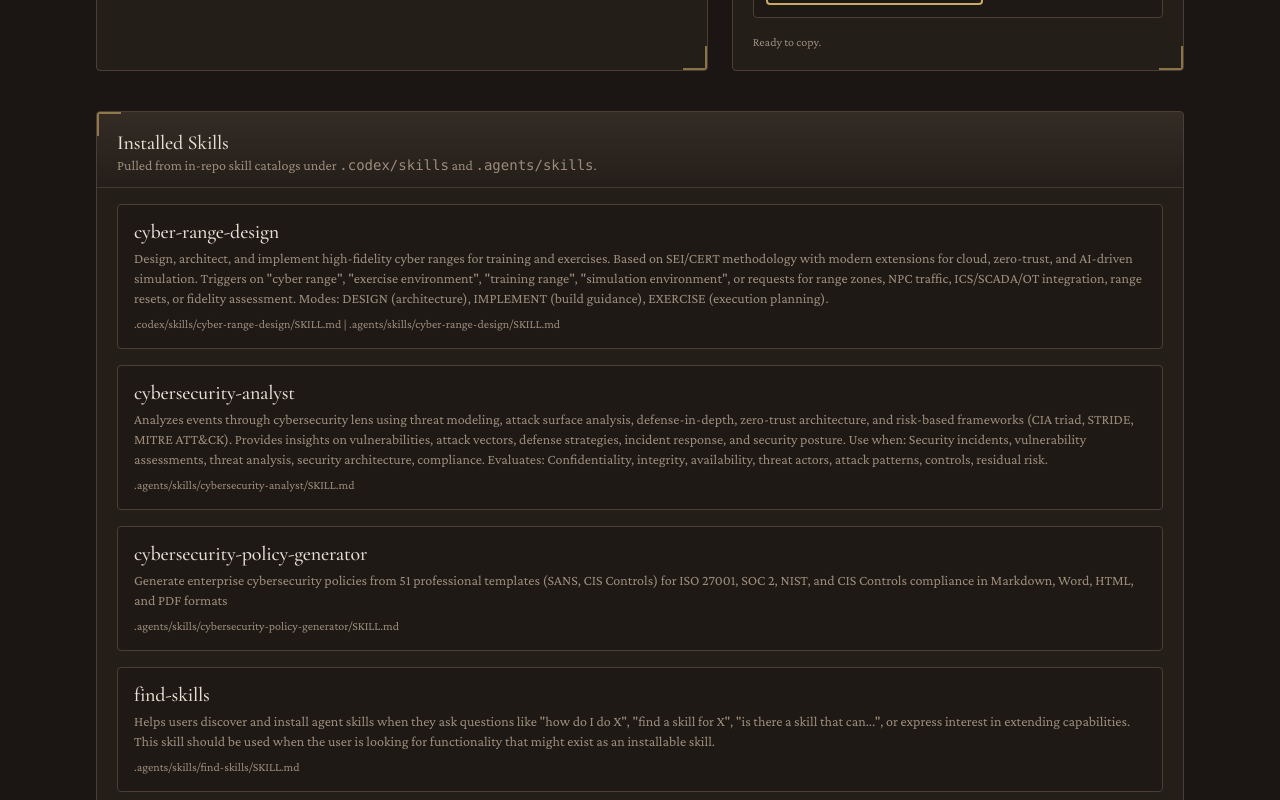
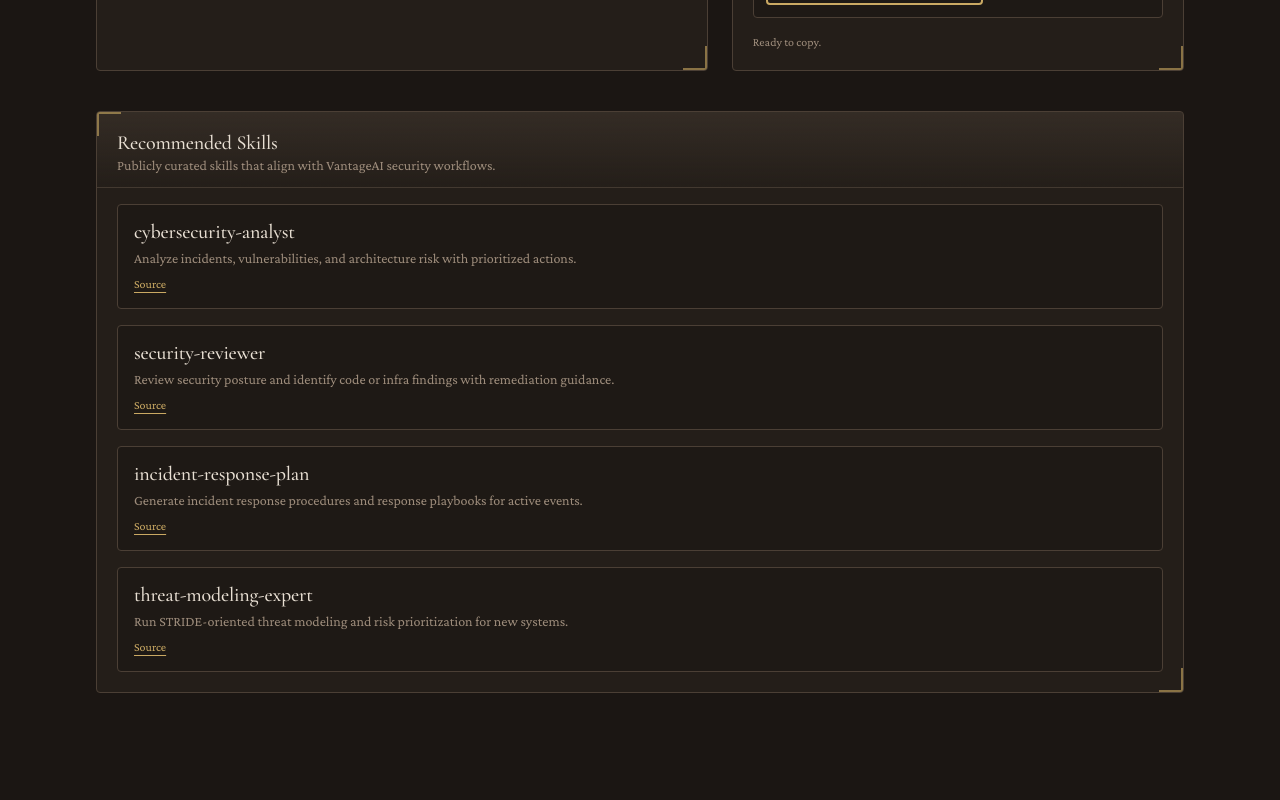
Before and after one commit to johngutierrez31/VantageAI, a Next.js app: page /skills in a window 1280 px wide. Shown: the part 860-1660 px from the top of the page. After the commit the page ends 1601 px from the top, so only its background shows below. Built offline with nearby package versions, Linux system fonts and the light colour scheme; no server answers.

Commit message:
Hide internal skill inventory on public skills page

```diff
--- a/src/app/skills/page.tsx
+++ b/src/app/skills/page.tsx
@@ -1,22 +1,42 @@
 import Link from 'next/link';
 import { Card, CardContent, CardHeader, CardTitle } from '@/components/ui/card';
 import { SkillsDemoWidget } from '@/components/skills/skills-demo-widget';
-import { getInstalledSkills } from '@/lib/skills/catalog';
 
 const FEATURED_SOURCE_URL =
   'https://skills.sh/rysweet/amplihack/cybersecurity-analyst';
+
+const curatedSkills = [
+  {
+    name: 'cybersecurity-analyst',
+    description: 'Analyze incidents, vulnerabilities, and architecture risk with prioritized actions.',
+    sourceUrl: 'https://skills.sh/rysweet/amplihack/cybersecurity-analyst'
+  },
+  {
+    name: 'security-reviewer',
+    description: 'Review security posture and identify code or infra findings with remediation guidance.',
+    sourceUrl: 'https://skills.sh/jeffallan/claude-skills/security-reviewer'
+  },
+  {
+    name: 'incident-response-plan',
+    description: 'Generate incident response procedures and response playbooks for active events.',
+    sourceUrl: 'https://skills.sh/aj-geddes/useful-ai-prompts/incident-response-plan'
+  },
+  {
+    name: 'threat-modeling-expert',
+    description: 'Run STRIDE-oriented threat modeling and risk prioritization for new systems.',
+    sourceUrl: 'https://skills.sh/sickn33/antigravity-awesome-skills/threat-modeling-expert'
+  }
+] as const;
 
 export const dynamic = 'force-static';
 
 export const metadata = {
   title: 'VantageAI Skills',
-  description: 'Installed Codex skills used by VantageAI.'
+  description: 'Curated security automation skills used by VantageAI workflows.'
 };
 
-export default async function SkillsPage() {
-  const installedSkills = await getInstalledSkills();
-  const featured = installedSkills.find((skill) => skill.name === 'cybersecurity-analyst');
-
+export default function SkillsPage() {
+  const featured = curatedSkills[0];
   return (
     <div className="min-h-screen bg-background text-foreground">
       <div className="mx-auto max-w-6xl px-4 py-12 md:px-6 lg:px-8">
@@ -77,25 +97,25 @@ export default async function SkillsPage() {
         <section className="mt-10">
           <Card>
             <CardHeader>
-              <CardTitle className="text-2xl">Installed Skills</CardTitle>
+              <CardTitle className="text-2xl">Recommended Skills</CardTitle>
               <p className="text-sm text-muted-foreground">
-                Pulled from in-repo skill catalogs under <code>.codex/skills</code> and <code>.agents/skills</code>.
+                Publicly curated skills that align with VantageAI security workflows.
               </p>
             </CardHeader>
             <CardContent>
-              {installedSkills.length === 0 ? (
-                <p className="text-sm text-muted-foreground">No skills found yet.</p>
-              ) : (
               <div className="space-y-4">
-                  {installedSkills.map((skill) => (
+                {curatedSkills.map((skill) => (
                   <div key={skill.name} className="rounded-md border border-border bg-background/60 p-4">
                     <h3 className="text-xl">{skill.name}</h3>
                     <p className="mt-1 text-sm text-muted-foreground">{skill.description}</p>
-                      <p className="mt-2 text-xs text-muted-foreground">{skill.paths.join(' | ')}</p>
+                    <p className="mt-2 text-xs">
+                      <a href={skill.sourceUrl} target="_blank" rel="noreferrer">
+                        Source
+                      </a>
+                    </p>
                   </div>
                 ))}
               </div>
-              )}
             </CardContent>
           </Card>
         </section>
```
Lines whose indentation alone changed are shown as unchanged.
